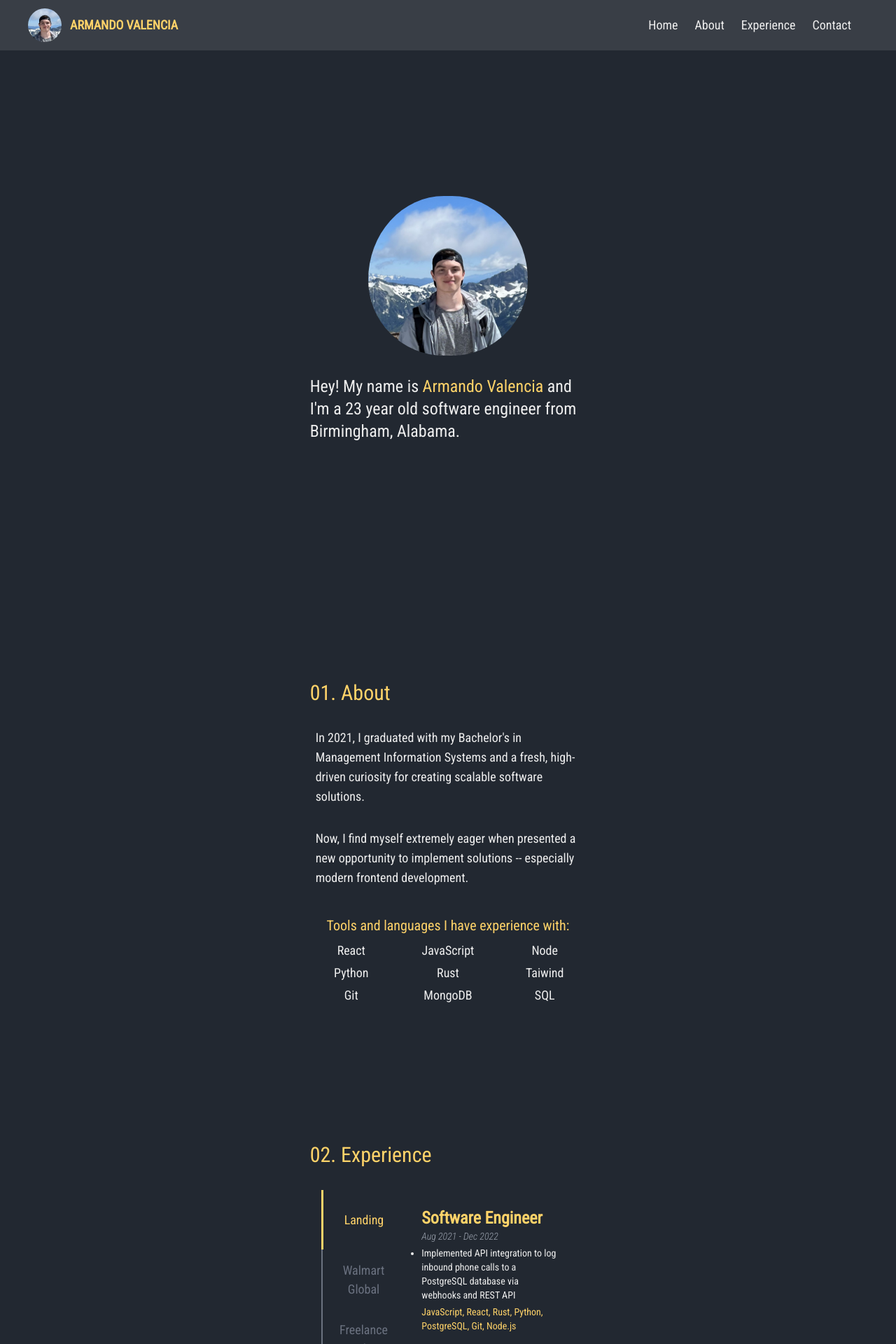
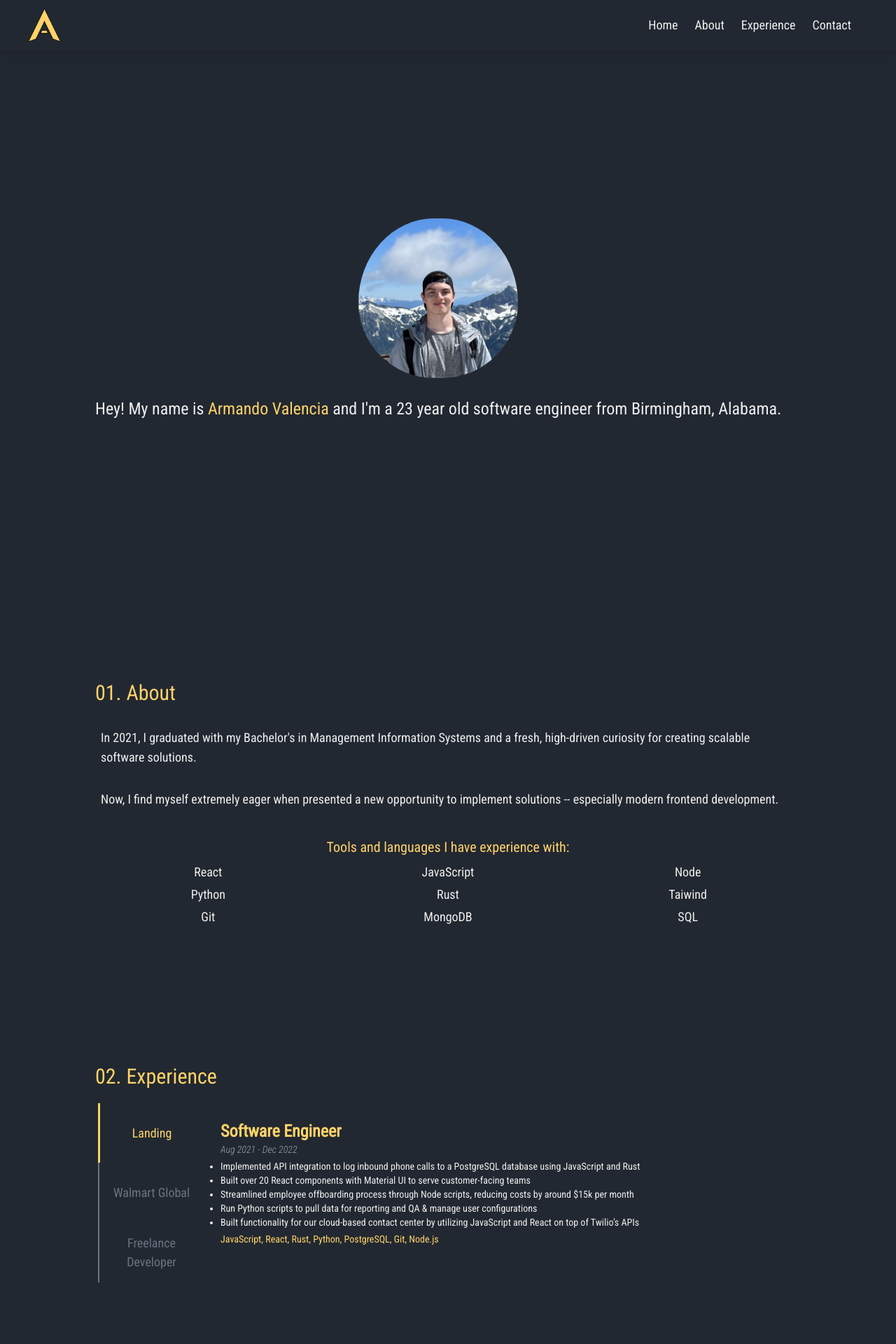
Before and after one commit to armando-valencia/personal-website, a React (Vite) app: page / in a window 1280 px wide. Shown: the top 1920 px of the page at 70% size. Built offline with nearby package versions, Linux system fonts and the light colour scheme.

Commit message:
Fix content overflow for medium screens, add hover effects

```diff
--- a/src/components/Contact.jsx
+++ b/src/components/Contact.jsx
@@ -17,14 +17,15 @@ const Contact = () => {
 
 	return (
 		<div>
-			<div className="flex mt-20 mx-2 mb-2 md:m-2">
+			<div className="mt-20 mx-2 mb-2 md:m-2 text-left">
 				<h1 className="text-3xl">03. Contact</h1>
 			</div>
+			<div className="md:flex flex-col justify-center items-center">
 				<form
 					action={import.meta.env.VITE_CONTACT_FORM}
 					method="POST"
 					encType="multipart/form-data"
-				className="pb-14"
+					className="pb-14 md:w-3/4 max-w-3xl"
 					onSubmit={handleSubmitForm}
 				>
 					<div className="grid md:grid-cols-2 gap-4 w-full py-4">
@@ -43,7 +44,9 @@ const Contact = () => {
 							/>
 						</div>
 						<div className="flex flex-col">
-						<label className="uppercase text-sm py-2">Email</label>
+							<label className="uppercase text-sm py-2">
+								Email
+							</label>
 							<input
 								className="input-field_contact-form"
 								type="email"
@@ -57,7 +60,9 @@ const Contact = () => {
 					</div>
 
 					<div className="flex flex-col py-2">
-					<label className="uppercase text-sm py-2">Subject</label>
+						<label className="uppercase text-sm py-2">
+							Subject
+						</label>
 						<input
 							className="input-field_contact-form"
 							type="text"
@@ -69,7 +74,9 @@ const Contact = () => {
 						/>
 					</div>
 					<div className="flex flex-col py-2">
-					<label className="uppercase text-sm py-2">Message</label>
+						<label className="uppercase text-sm py-2">
+							Message
+						</label>
 						<textarea
 							className="input-field_contact-form"
 							rows="5"
@@ -81,12 +88,13 @@ const Contact = () => {
 						></textarea>
 					</div>
 					<div className="flex justify-center">
-					<button className="bg-secondary text-primary mt-4 w-1/2 md:w-1/3 p-3 rounded-full">
+						<button className="bg-secondary text-primary hover:text-tertiary hover:bg-[#d4a83f] mt-4 w-1/2 md:w-1/3 p-3 rounded-full">
 							Submit
 						</button>
 					</div>
 				</form>
 			</div>
+		</div>
 	);
 };
 
--- a/src/components/Experience.jsx
+++ b/src/components/Experience.jsx
@@ -10,7 +10,11 @@ const Experience = () => {
 			title: "Software Engineer",
 			dates: "Aug 2021 - Dec 2022",
 			desc: [
-				"Implemented API integration to log inbound phone calls to a PostgreSQL database via webhooks and REST API",
+				"Implemented API integration to log inbound phone calls to a PostgreSQL database using JavaScript and Rust",
+				"Built over 20 React components with Material UI to serve customer-facing teams",
+				"Streamlined employee offboarding process through Node scripts, reducing costs by around $15k per month ",
+				"Run Python scripts to pull data for reporting and QA & manage user configurations",
+				"Built functionality for our cloud-based contact center by utilizing JavaScript and React on top of Twilio’s APIs ",
 			],
 			skills: "JavaScript, React, Rust, Python, PostgreSQL, Git, Node.js",
 		},
@@ -72,12 +76,12 @@ const Experience = () => {
 			<div className="flex mt-20 mx-2 mb-2 md:m-2">
 				<h1 className="text-3xl">02. Experience</h1>
 			</div>
-			<div className="justify-center sm:block hidden p-6 md:pb-24">
+			<div className="justify-center md:block hidden p-3 md:pb-24">
 				<Tabs
 					isFitted
 					isLazy
 					size="lg"
-					className="text-gray-500 border-l-gray-500 flex align-center"
+					className="text-gray-500 border-l-gray-500 flex align-center h-full"
 					orientation="vertical"
 				>
 					<TabList>
@@ -110,7 +114,7 @@ const Experience = () => {
 					isFitted
 					isLazy
 					size="md"
-					className="text-gray-500 border-b-gray-500 flex"
+					className="text-gray-500 border-b-gray-500 w-full"
 					orientation="horizontal"
 				>
 					<TabList>
--- a/src/components/Footer.jsx
+++ b/src/components/Footer.jsx
@@ -4,10 +4,18 @@ import { GrGithub, GrLinkedin } from "react-icons/gr";
 const Footer = () => {
 	return (
 		<div className="flex justify-center px-6 py-10 mt-8 gap-3 md:gap-4 border-t border-secondary">
-			<a href={import.meta.env.VITE_GITHUB_URL} target="_blank">
+			<a
+				href={import.meta.env.VITE_GITHUB_URL}
+				target="_blank"
+				className="hover:text-tertiary"
+			>
 				<GrGithub size={30} />
 			</a>
-			<a href={import.meta.env.VITE_LINKEDIN_URL} target="_blank">
+			<a
+				href={import.meta.env.VITE_LINKEDIN_URL}
+				target="_blank"
+				className="hover:text-tertiary"
+			>
 				<GrLinkedin size={30} />
 			</a>
 		</div>
--- a/src/components/Home.jsx
+++ b/src/components/Home.jsx
@@ -2,7 +2,7 @@ import React from "react";
 
 const Home = () => {
 	return (
-		<div className="text-tertiary p-2 text-2xl ">
+		<div className="text-tertiary p-2 text-2xl">
 			<div className="flex justify-center">
 				<img
 					src="\picture.jpg"
@@ -10,7 +10,7 @@ const Home = () => {
 					className="rounded-full h-60 px-3 pb-3 mb-4"
 				/>
 			</div>
-			<div>
+			<div className="text-center">
 				Hey! My name is{" "}
 				<span className="text-secondary">Armando Valencia</span> and I'm
 				a 23 year old software engineer from Birmingham, Alabama.
--- a/src/components/Nav.jsx
+++ b/src/components/Nav.jsx
@@ -21,11 +21,11 @@ const Nav = () => {
 	return (
 		<div className="sticky top-0 w-full z-50">
 			{nav === true ? (
-				<div className="p-3 bg-quarternary flex justify-between items-center z-[99] sm:hidden">
+				<div className="p-3 bg-primary flex justify-between items-center z-[99] sm:hidden">
 					<a href="#" onClick={handleNav}>
 						<div className="flex items-center gap-3 uppercase">
 							<img
-								src="\picture_2.jpg"
+								src="\Logo.png"
 								alt=""
 								className="rounded-full h-12"
 							/>
@@ -37,11 +37,11 @@ const Nav = () => {
 					<FiX onClick={handleNav} size={40} />
 				</div>
 			) : (
-				<div className="p-3 bg-quarternary flex justify-between items-center z-[99] sm:hidden">
+				<div className="p-3 bg-primary flex justify-between shadow-xl items-center z-[99] sm:hidden">
 					<a href="#">
 						<div className="flex items-center gap-3 uppercase">
 							<img
-								src="\picture_2.jpg"
+								src="\Logo.png"
 								alt=""
 								className="rounded-full h-12"
 							/>
@@ -74,22 +74,19 @@ const Nav = () => {
 					))}
 				</nav>
 			)}
-			<div className="sm:block hidden bg-quarternary text-lg">
+			<div className="sm:block hidden bg-primary text-lg shadow-lg">
 				<div className="flex justify-between items-center py-3 px-10">
-					<a href="#">
+					<a href="#home">
 						<div className="flex items-center gap-3 uppercase">
 							<img
-								src="\picture_2.jpg"
+								src="\Logo.png"
 								alt="Picture of myself"
-								className="rounded-full h-12"
+								className="h-12"
 							/>
-							<span className="font-semibold">
-								Armando Valencia
-							</span>
 						</div>
 					</a>
 
-					<nav className="sm:block hidden bg-quarternary">
+					<nav className="sm:block hidden bg-primary">
 						<ul className="px-3 py-2">
 							{pages.map((page, idx) => (
 								<a
--- a/src/pages/HomePage.jsx
+++ b/src/pages/HomePage.jsx
@@ -4,10 +4,10 @@ import Experience from "../components/Experience";
 import Home from "../components/Home";
 
 const HomePage = () => (
-	<div id="#" className="px-6 md:grid grid-cols-3">
-		<div></div>
-		<div className="grid grid-cols-1">
-			<div id="home" className="h-screen flex items-center">
+	<div className="flex items-center justify-center">
+		<div className="flex-none w-8 md:w-14"></div>
+		<div className="grow max-w-5xl">
+			<div id="home" className="h-screen flex items-center text-center">
 				<Home />
 			</div>
 			<div id="about" className="pt-3">
@@ -20,7 +20,7 @@ const HomePage = () => (
 				<Contact />
 			</div>
 		</div>
-		<div></div>
+		<div className="flex-none w-14"></div>
 	</div>
 );
 
```
Lines whose indentation alone changed are shown as unchanged.
